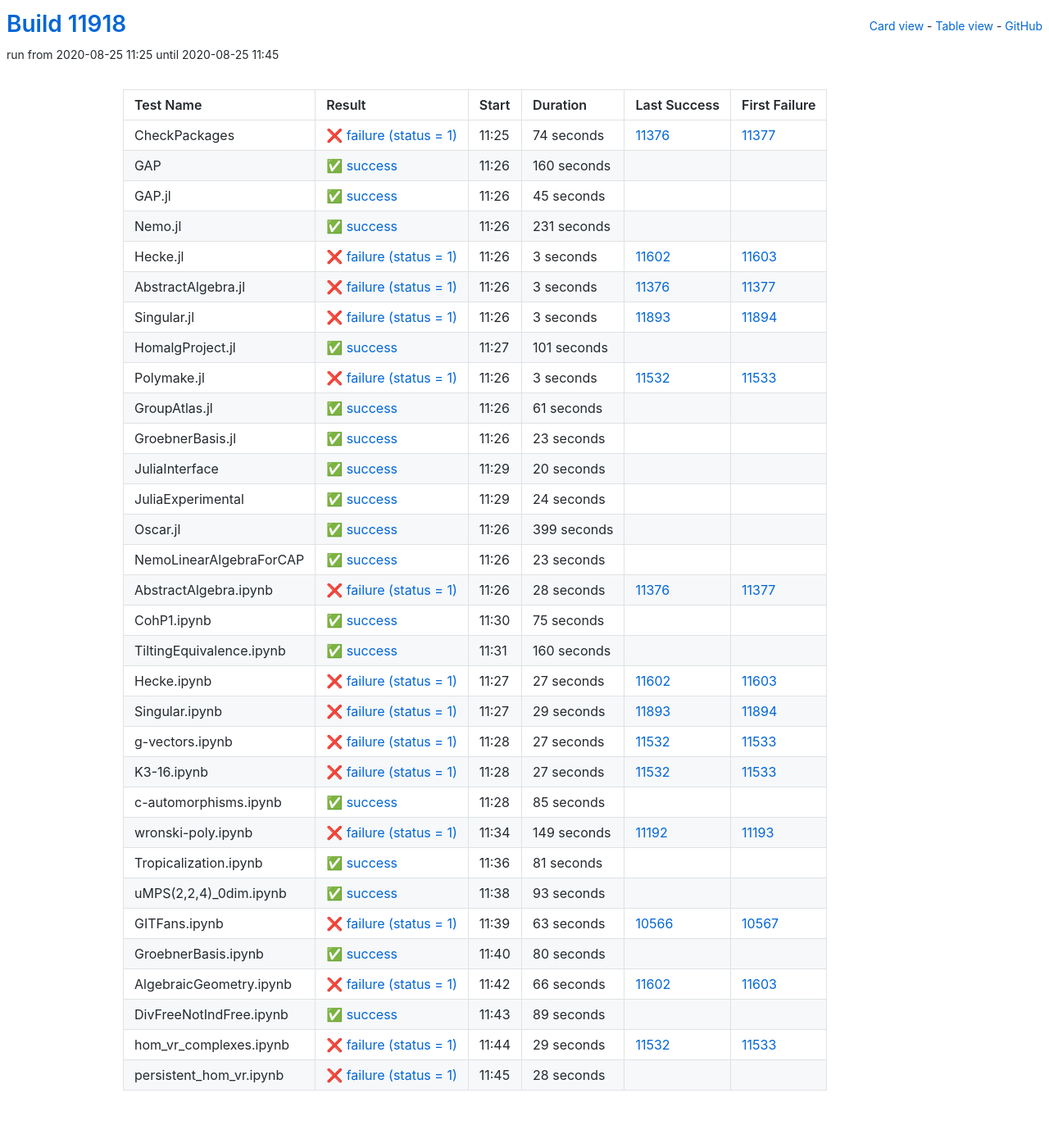
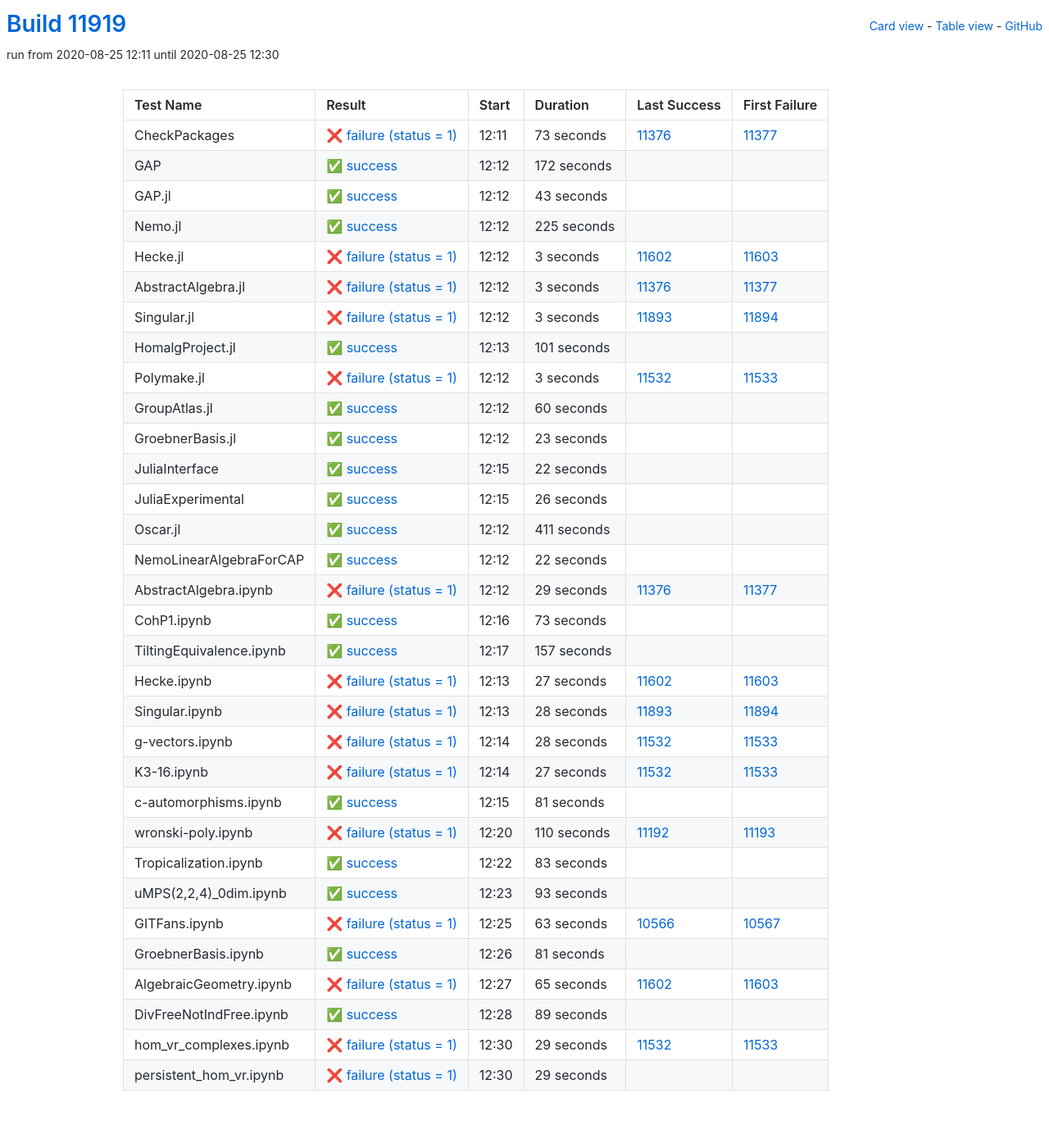
Before and after one commit to oscar-system/oscar-ci-status, a Jekyll site: the page built from table.html, in a window 1280 px wide. Shown: the whole page at 82% size. Built offline with Jekyll 4.4.1, drawn with Linux system fonts in a browser that asks for light colours.

Commit message:
Build #11919

```diff
--- a/_data/ci.yml
+++ b/_data/ci.yml
@@ -1,6 +1,6 @@
 ---
-build: 11918
-build_url: https://oscarci.mathematik.uni-kl.de/job/oscar/11918/
+build: 11919
+build_url: https://oscarci.mathematik.uni-kl.de/job/oscar/11919/
 job: oscar
 organization: oscar-system
 repo: oscar-ci-status
@@ -8,56 +8,56 @@
 tests:
 - name: CheckPackages
   id: checkpackages
-  log: https://oscarci.mathematik.uni-kl.de/job/oscar/11918/artifact/logs/build-11918/CheckPackages.log
-  start: 2020-08-25 11:25
+  log: https://oscarci.mathematik.uni-kl.de/job/oscar/11919/artifact/logs/build-11919/CheckPackages.log
+  start: 2020-08-25 12:11
   success: false
   exitcode: 1
   status: failure
-  duration: 74
+  duration: 73
   last_success: 11376
   last_success_url: https://oscarci.mathematik.uni-kl.de/job/oscar/11376/
   first_failure: 11377
   first_failure_url: https://oscarci.mathematik.uni-kl.de/job/oscar/11377/
 - name: GAP
   id: gap
-  log: https://oscarci.mathematik.uni-kl.de/job/oscar/11918/artifact/logs/build-11918/GAP.log
-  start: 2020-08-25 11:26
+  log: https://oscarci.mathematik.uni-kl.de/job/oscar/11919/artifact/logs/build-11919/GAP.log
+  start: 2020-08-25 12:12
   success: true
   exitcode: 0
   status: success
-  duration: 160
+  duration: 172
   last_success: false
   last_success_url:
   first_failure: false
   first_failure_url:
 - name: GAP.jl
   id: gap-jl
-  log: https://oscarci.mathematik.uni-kl.de/job/oscar/11918/artifact/logs/build-11918/GAP.jl.log
-  start: 2020-08-25 11:26
+  log: https://oscarci.mathematik.uni-kl.de/job/oscar/11919/artifact/logs/build-11919/GAP.jl.log
+  start: 2020-08-25 12:12
   success: true
   exitcode: 0
   status: success
-  duration: 45
+  duration: 43
   last_success: false
   last_success_url:
   first_failure: false
   first_failure_url:
 - name: Nemo.jl
   id: nemo-jl
-  log: https://oscarci.mathematik.uni-kl.de/job/oscar/11918/artifact/logs/build-11918/Nemo.jl.log
-  start: 2020-08-25 11:26
+  log: https://oscarci.mathematik.uni-kl.de/job/oscar/11919/artifact/logs/build-11919/Nemo.jl.log
+  start: 2020-08-25 12:12
   success: true
   exitcode: 0
   status: success
-  duration: 231
+  duration: 225
   last_success: false
   last_success_url:
   first_failure: false
   first_failure_url:
 - name: Hecke.jl
   id: hecke-jl
-  log: https://oscarci.mathematik.uni-kl.de/job/oscar/11918/artifact/logs/build-11918/Hecke.jl.log
-  start: 2020-08-25 11:26
+  log: https://oscarci.mathematik.uni-kl.de/job/oscar/11919/artifact/logs/build-11919/Hecke.jl.log
+  start: 2020-08-25 12:12
   success: false
   exitcode: 1
   status: failure
@@ -68,8 +68,8 @@
   first_failure_url: https://oscarci.mathematik.uni-kl.de/job/oscar/11603/
 - name: AbstractAlgebra.jl
   id: abstractalgebra-jl
-  log: https://oscarci.mathematik.uni-kl.de/job/oscar/11918/artifact/logs/build-11918/AbstractAlgebra.jl.log
-  start: 2020-08-25 11:26
+  log: https://oscarci.mathematik.uni-kl.de/job/oscar/11919/artifact/logs/build-11919/AbstractAlgebra.jl.log
+  start: 2020-08-25 12:12
   success: false
   exitcode: 1
   status: failure
@@ -80,8 +80,8 @@
   first_failure_url: https://oscarci.mathematik.uni-kl.de/job/oscar/11377/
 - name: Singular.jl
   id: singular-jl
-  log: https://oscarci.mathematik.uni-kl.de/job/oscar/11918/artifact/logs/build-11918/Singular.jl.log
-  start: 2020-08-25 11:26
+  log: https://oscarci.mathematik.uni-kl.de/job/oscar/11919/artifact/logs/build-11919/Singular.jl.log
+  start: 2020-08-25 12:12
   success: false
   exitcode: 1
   status: failure
@@ -92,8 +92,8 @@
   first_failure_url: https://oscarci.mathematik.uni-kl.de/job/oscar/11894/
 - name: HomalgProject.jl
   id: homalgproject-jl
-  log: https://oscarci.mathematik.uni-kl.de/job/oscar/11918/artifact/logs/build-11918/HomalgProject.jl.log
-  start: 2020-08-25 11:27
+  log: https://oscarci.mathematik.uni-kl.de/job/oscar/11919/artifact/logs/build-11919/HomalgProject.jl.log
+  start: 2020-08-25 12:13
   success: true
   exitcode: 0
   status: success
@@ -104,8 +104,8 @@
   first_failure_url:
 - name: Polymake.jl
   id: polymake-jl
-  log: https://oscarci.mathematik.uni-kl.de/job/oscar/11918/artifact/logs/build-11918/Polymake.jl.log
-  start: 2020-08-25 11:26
+  log: https://oscarci.mathematik.uni-kl.de/job/oscar/11919/artifact/logs/build-11919/Polymake.jl.log
+  start: 2020-08-25 12:12
   success: false
   exitcode: 1
   status: failure
@@ -116,20 +116,20 @@
   first_failure_url: https://oscarci.mathematik.uni-kl.de/job/oscar/11533/
 - name: GroupAtlas.jl
   id: groupatlas-jl
-  log: https://oscarci.mathematik.uni-kl.de/job/oscar/11918/artifact/logs/build-11918/GroupAtlas.jl.log
-  start: 2020-08-25 11:26
+  log: https://oscarci.mathematik.uni-kl.de/job/oscar/11919/artifact/logs/build-11919/GroupAtlas.jl.log
+  start: 2020-08-25 12:12
   success: true
   exitcode: 0
   status: success
-  duration: 61
+  duration: 60
   last_success: false
   last_success_url:
   first_failure: false
   first_failure_url:
 - name: GroebnerBasis.jl
   id: groebnerbasis-jl
-  log: https://oscarci.mathematik.uni-kl.de/job/oscar/11918/artifact/logs/build-11918/GroebnerBasis.jl.log
-  start: 2020-08-25 11:26
+  log: https://oscarci.mathematik.uni-kl.de/job/oscar/11919/artifact/logs/build-11919/GroebnerBasis.jl.log
+  start: 2020-08-25 12:12
   success: true
   exitcode: 0
   status: success
@@ -140,92 +140,92 @@
   first_failure_url:
 - name: JuliaInterface
   id: juliainterface
-  log: https://oscarci.mathematik.uni-kl.de/job/oscar/11918/artifact/logs/build-11918/JuliaInterface.log
-  start: 2020-08-25 11:29
+  log: https://oscarci.mathematik.uni-kl.de/job/oscar/11919/artifact/logs/build-11919/JuliaInterface.log
+  start: 2020-08-25 12:15
   success: true
   exitcode: 0
   status: success
-  duration: 20
+  duration: 22
   last_success: false
   last_success_url:
   first_failure: false
   first_failure_url:
 - name: JuliaExperimental
   id: juliaexperimental
-  log: https://oscarci.mathematik.uni-kl.de/job/oscar/11918/artifact/logs/build-11918/JuliaExperimental.log
-  start: 2020-08-25 11:29
+  log: https://oscarci.mathematik.uni-kl.de/job/oscar/11919/artifact/logs/build-11919/JuliaExperimental.log
+  start: 2020-08-25 12:15
   success: true
   exitcode: 0
   status: success
-  duration: 24
+  duration: 26
   last_success: false
   last_success_url:
   first_failure: false
   first_failure_url:
 - name: Oscar.jl
   id: oscar-jl
-  log: https://oscarci.mathematik.uni-kl.de/job/oscar/11918/artifact/logs/build-11918/Oscar.jl.log
-  start: 2020-08-25 11:26
+  log: https://oscarci.mathematik.uni-kl.de/job/oscar/11919/artifact/logs/build-11919/Oscar.jl.log
+  start: 2020-08-25 12:12
   success: true
   exitcode: 0
   status: success
-  duration: 399
+  duration: 411
   last_success: false
   last_success_url:
   first_failure: false
   first_failure_url:
 - name: NemoLinearAlgebraForCAP
   id: nemolinearalgebraforcap
-  log: https://oscarci.mathematik.uni-kl.de/job/oscar/11918/artifact/logs/build-11918/NemoLinearAlgebraForCAP.log
-  start: 2020-08-25 11:26
+  log: https://oscarci.mathematik.uni-kl.de/job/oscar/11919/artifact/logs/build-11919/NemoLinearAlgebraForCAP.log
+  start: 2020-08-25 12:12
   success: true
   exitcode: 0
   status: success
-  duration: 23
+  duration: 22
   last_success: false
   last_success_url:
   first_failure: false
   first_failure_url:
 - name: AbstractAlgebra.ipynb
   id: abstractalgebra-ipynb
-  log: https://oscarci.mathematik.uni-kl.de/job/oscar/11918/artifact/logs/build-11918/AbstractAlgebra.ipynb.log
-  start: 2020-08-25 11:26
+  log: https://oscarci.mathematik.uni-kl.de/job/oscar/11919/artifact/logs/build-11919/AbstractAlgebra.ipynb.log
+  start: 2020-08-25 12:12
   success: false
   exitcode: 1
   status: failure
-  duration: 28
+  duration: 29
   last_success: 11376
   last_success_url: https://oscarci.mathematik.uni-kl.de/job/oscar/11376/
   first_failure: 11377
   first_failure_url: https://oscarci.mathematik.uni-kl.de/job/oscar/11377/
 - name: CohP1.ipynb
   id: cohp1-ipynb
-  log: https://oscarci.mathematik.uni-kl.de/job/oscar/11918/artifact/logs/build-11918/CohP1.ipynb.log
-  start: 2020-08-25 11:30
+  log: https://oscarci.mathematik.uni-kl.de/job/oscar/11919/artifact/logs/build-11919/CohP1.ipynb.log
+  start: 2020-08-25 12:16
   success: true
   exitcode: 0
   status: success
-  duration: 75
+  duration: 73
   last_success: false
   last_success_url:
   first_failure: false
   first_failure_url:
 - name: TiltingEquivalence.ipynb
   id: tiltingequivalence-ipynb
-  log: https://oscarci.mathematik.uni-kl.de/job/oscar/11918/artifact/logs/build-11918/TiltingEquivalence.ipynb.log
-  start: 2020-08-25 11:31
+  log: https://oscarci.mathematik.uni-kl.de/job/oscar/11919/artifact/logs/build-11919/TiltingEquivalence.ipynb.log
+  start: 2020-08-25 12:17
   success: true
   exitcode: 0
   status: success
-  duration: 160
+  duration: 157
   last_success: false
   last_success_url:
   first_failure: false
   first_failure_url:
 - name: Hecke.ipynb
   id: hecke-ipynb
-  log: https://oscarci.mathematik.uni-kl.de/job/oscar/11918/artifact/logs/build-11918/Hecke.ipynb.log
-  start: 2020-08-25 11:27
+  log: https://oscarci.mathematik.uni-kl.de/job/oscar/11919/artifact/logs/build-11919/Hecke.ipynb.log
+  start: 2020-08-25 12:13
   success: false
   exitcode: 1
   status: failure
@@ -236,32 +236,32 @@
   first_failure_url: https://oscarci.mathematik.uni-kl.de/job/oscar/11603/
 - name: Singular.ipynb
   id: singular-ipynb
-  log: https://oscarci.mathematik.uni-kl.de/job/oscar/11918/artifact/logs/build-11918/Singular.ipynb.log
-  start: 2020-08-25 11:27
+  log: https://oscarci.mathematik.uni-kl.de/job/oscar/11919/artifact/logs/build-11919/Singular.ipynb.log
+  start: 2020-08-25 12:13
   success: false
   exitcode: 1
   status: failure
-  duration: 29
+  duration: 28
   last_success: 11893
   last_success_url: https://oscarci.mathematik.uni-kl.de/job/oscar/11893/
   first_failure: 11894
   first_failure_url: https://oscarci.mathematik.uni-kl.de/job/oscar/11894/
 - name: g-vectors.ipynb
   id: g-vectors-ipynb
-  log: https://oscarci.mathematik.uni-kl.de/job/oscar/11918/artifact/logs/build-11918/g-vectors.ipynb.log
-  start: 2020-08-25 11:28
+  log: https://oscarci.mathematik.uni-kl.de/job/oscar/11919/artifact/logs/build-11919/g-vectors.ipynb.log
+  start: 2020-08-25 12:14
   success: false
   exitcode: 1
   status: failure
-  duration: 27
+  duration: 28
   last_success: 11532
   last_success_url: https://oscarci.mathematik.uni-kl.de/job/oscar/11532/
   first_failure: 11533
   first_failure_url: https://oscarci.mathematik.uni-kl.de/job/oscar/11533/
 - name: K3-16.ipynb
   id: k3-16-ipynb
-  log: https://oscarci.mathematik.uni-kl.de/job/oscar/11918/artifact/logs/build-11918/K3-16.ipynb.log
-  start: 2020-08-25 11:28
+  log: https://oscarci.mathematik.uni-kl.de/job/oscar/11919/artifact/logs/build-11919/K3-16.ipynb.log
+  start: 2020-08-25 12:14
   success: false
   exitcode: 1
   status: failure
@@ -272,32 +272,8 @@
   first_failure_url: https://oscarci.mathematik.uni-kl.de/job/oscar/11533/
 - name: c-automorphisms.ipynb
   id: c-automorphisms-ipynb
-  log: https://oscarci.mathematik.uni-kl.de/job/oscar/11918/artifact/logs/build-11918/c-automorphisms.ipynb.log
-  start: 2020-08-25 11:28
-  success: true
-  exitcode: 0
-  status: success
-  duration: 85
-  last_success: false
-  last_success_url:
-  first_failure: false
-  first_failure_url:
-- name: wronski-poly.ipynb
-  id: wronski-poly-ipynb
-  log: https://oscarci.mathematik.uni-kl.de/job/oscar/11918/artifact/logs/build-11918/wronski-poly.ipynb.log
-  start: 2020-08-25 11:34
-  success: false
-  exitcode: 1
-  status: failure
-  duration: 149
-  last_success: 11192
-  last_success_url: https://oscarci.mathematik.uni-kl.de/job/oscar/11192/
-  first_failure: 11193
-  first_failure_url: https://oscarci.mathematik.uni-kl.de/job/oscar/11193/
-- name: Tropicalization.ipynb
-  id: tropicalization-ipynb
-  log: https://oscarci.mathematik.uni-kl.de/job/oscar/11918/artifact/logs/build-11918/Tropicalization.ipynb.log
-  start: 2020-08-25 11:36
+  log: https://oscarci.mathematik.uni-kl.de/job/oscar/11919/artifact/logs/build-11919/c-automorphisms.ipynb.log
+  start: 2020-08-25 12:15
   success: true
   exitcode: 0
   status: success
@@ -306,10 +282,34 @@
   last_success_url:
   first_failure: false
   first_failure_url:
+- name: wronski-poly.ipynb
+  id: wronski-poly-ipynb
+  log: https://oscarci.mathematik.uni-kl.de/job/oscar/11919/artifact/logs/build-11919/wronski-poly.ipynb.log
+  start: 2020-08-25 12:20
+  success: false
+  exitcode: 1
+  status: failure
+  duration: 110
+  last_success: 11192
+  last_success_url: https://oscarci.mathematik.uni-kl.de/job/oscar/11192/
+  first_failure: 11193
+  first_failure_url: https://oscarci.mathematik.uni-kl.de/job/oscar/11193/
+- name: Tropicalization.ipynb
+  id: tropicalization-ipynb
+  log: https://oscarci.mathematik.uni-kl.de/job/oscar/11919/artifact/logs/build-11919/Tropicalization.ipynb.log
+  start: 2020-08-25 12:22
+  success: true
+  exitcode: 0
+  status: success
+  duration: 83
+  last_success: false
+  last_success_url:
+  first_failure: false
+  first_failure_url:
 - name: uMPS(2,2,4)_0dim.ipynb
   id: umps-2-2-4-0dim-ipynb
-  log: https://oscarci.mathematik.uni-kl.de/job/oscar/11918/artifact/logs/build-11918/uMPS-2-2-4-_0dim.ipynb.log
-  start: 2020-08-25 11:38
+  log: https://oscarci.mathematik.uni-kl.de/job/oscar/11919/artifact/logs/build-11919/uMPS-2-2-4-_0dim.ipynb.log
+  start: 2020-08-25 12:23
   success: true
   exitcode: 0
   status: success
@@ -320,8 +320,8 @@
   first_failure_url:
 - name: GITFans.ipynb
   id: gitfans-ipynb
-  log: https://oscarci.mathematik.uni-kl.de/job/oscar/11918/artifact/logs/build-11918/GITFans.ipynb.log
-  start: 2020-08-25 11:39
+  log: https://oscarci.mathematik.uni-kl.de/job/oscar/11919/artifact/logs/build-11919/GITFans.ipynb.log
+  start: 2020-08-25 12:25
   success: false
   exitcode: 1
   status: failure
@@ -332,32 +332,32 @@
   first_failure_url: https://oscarci.mathematik.uni-kl.de/job/oscar/10567/
 - name: GroebnerBasis.ipynb
   id: groebnerbasis-ipynb
-  log: https://oscarci.mathematik.uni-kl.de/job/oscar/11918/artifact/logs/build-11918/GroebnerBasis.ipynb.log
-  start: 2020-08-25 11:40
+  log: https://oscarci.mathematik.uni-kl.de/job/oscar/11919/artifact/logs/build-11919/GroebnerBasis.ipynb.log
+  start: 2020-08-25 12:26
   success: true
   exitcode: 0
   status: success
-  duration: 80
+  duration: 81
   last_success: false
   last_success_url:
   first_failure: false
   first_failure_url:
 - name: AlgebraicGeometry.ipynb
   id: algebraicgeometry-ipynb
-  log: https://oscarci.mathematik.uni-kl.de/job/oscar/11918/artifact/logs/build-11918/AlgebraicGeometry.ipynb.log
-  start: 2020-08-25 11:42
+  log: https://oscarci.mathematik.uni-kl.de/job/oscar/11919/artifact/logs/build-11919/AlgebraicGeometry.ipynb.log
+  start: 2020-08-25 12:27
   success: false
   exitcode: 1
   status: failure
-  duration: 66
+  duration: 65
   last_success: 11602
   last_success_url: https://oscarci.mathematik.uni-kl.de/job/oscar/11602/
   first_failure: 11603
   first_failure_url: https://oscarci.mathematik.uni-kl.de/job/oscar/11603/
 - name: DivFreeNotIndFree.ipynb
   id: divfreenotindfree-ipynb
-  log: https://oscarci.mathematik.uni-kl.de/job/oscar/11918/artifact/logs/build-11918/DivFreeNotIndFree.ipynb.log
-  start: 2020-08-25 11:43
+  log: https://oscarci.mathematik.uni-kl.de/job/oscar/11919/artifact/logs/build-11919/DivFreeNotIndFree.ipynb.log
+  start: 2020-08-25 12:28
   success: true
   exitcode: 0
   status: success
@@ -368,8 +368,8 @@
   first_failure_url:
 - name: hom_vr_complexes.ipynb
   id: hom-vr-complexes-ipynb
-  log: https://oscarci.mathematik.uni-kl.de/job/oscar/11918/artifact/logs/build-11918/hom_vr_complexes.ipynb.log
-  start: 2020-08-25 11:44
+  log: https://oscarci.mathematik.uni-kl.de/job/oscar/11919/artifact/logs/build-11919/hom_vr_complexes.ipynb.log
+  start: 2020-08-25 12:30
   success: false
   exitcode: 1
   status: failure
@@ -380,12 +380,12 @@
   first_failure_url: https://oscarci.mathematik.uni-kl.de/job/oscar/11533/
 - name: persistent_hom_vr.ipynb
   id: persistent-hom-vr-ipynb
-  log: https://oscarci.mathematik.uni-kl.de/job/oscar/11918/artifact/logs/build-11918/persistent_hom_vr.ipynb.log
-  start: 2020-08-25 11:45
+  log: https://oscarci.mathematik.uni-kl.de/job/oscar/11919/artifact/logs/build-11919/persistent_hom_vr.ipynb.log
+  start: 2020-08-25 12:30
   success: false
   exitcode: 1
   status: failure
-  duration: 28
+  duration: 29
   last_success: false
   last_success_url:
   first_failure: false
```
Also changed, not shown: README.md.
